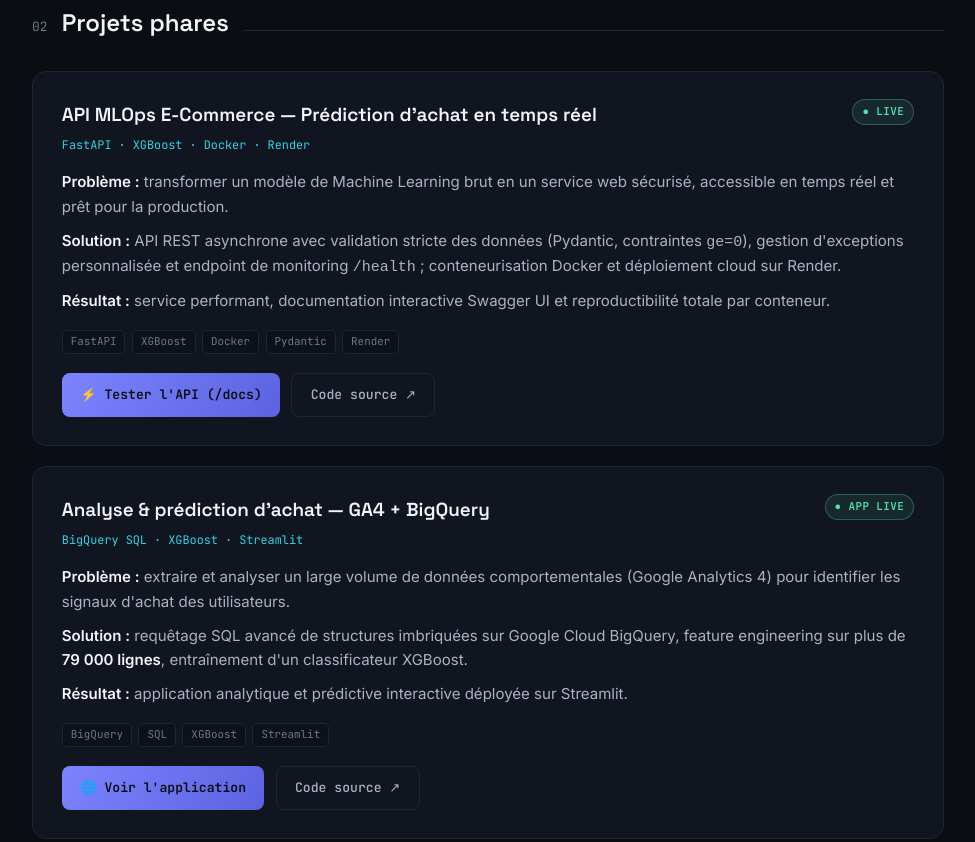
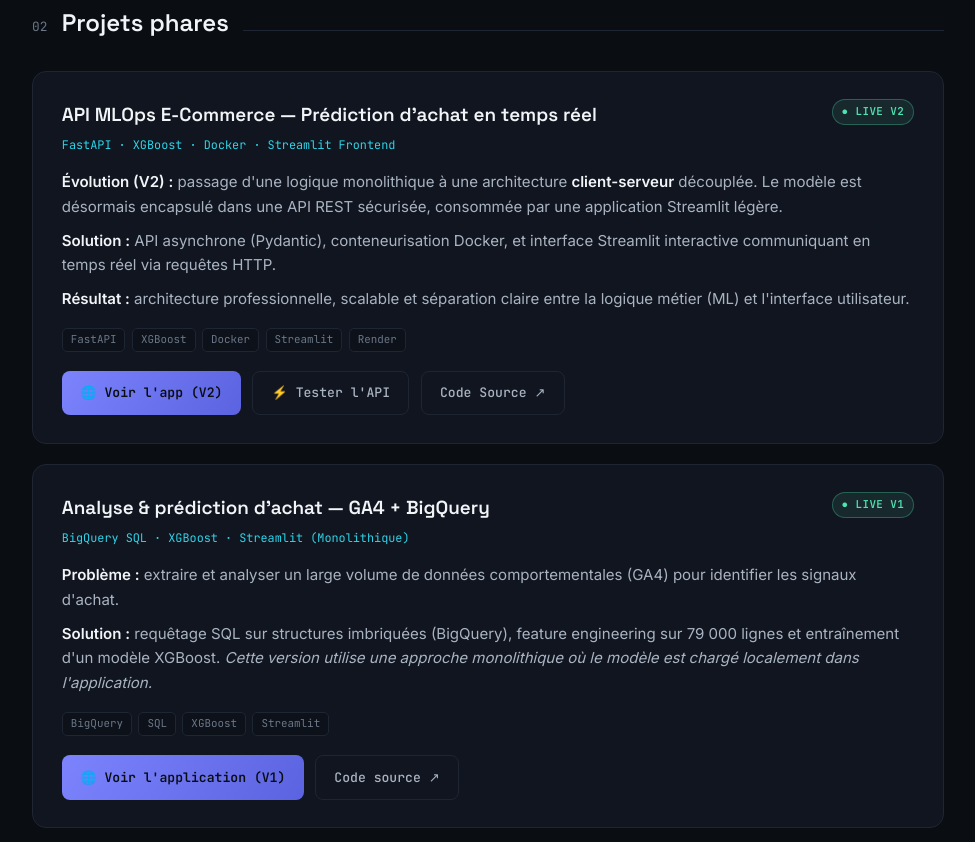
Before and after one commit to lintello-10/Mon-Portfolio, a plain HTML site: page index.html in a window 1280 px wide. Shown: the part 1106-1948 px from the top of the page, without its empty margins (152-1127 px from the left). Drawn offline with Linux system fonts and the light colour scheme.

Commit message:
Revise project descriptions and update links
Updated project details and links for V2 and V1 versions of the applications.

```diff
--- a/index.html
+++ b/index.html
@@ -376,39 +376,39 @@
       <article class="project-card">
         <div class="p-head">
           <h3>API MLOps E-Commerce — Prédiction d'achat en temps réel</h3>
-          <span class="p-status live">● Live</span>
+          <span class="p-status live">● Live V2</span>
         </div>
-        <p class="p-role">FastAPI · XGBoost · Docker · Render</p>
+        <p class="p-role">FastAPI · XGBoost · Docker · Streamlit Frontend</p>
         <div class="p-body">
-          <p><b>Problème :</b> transformer un modèle de Machine Learning brut en un service web sécurisé, accessible en temps réel et prêt pour la production.</p>
-          <p><b>Solution :</b> API REST asynchrone avec validation stricte des données (Pydantic, contraintes <code>ge=0</code>), gestion d'exceptions personnalisée et endpoint de monitoring <code>/health</code> ; conteneurisation Docker et déploiement cloud sur Render.</p>
-          <p><b>Résultat :</b> service performant, documentation interactive Swagger UI et reproductibilité totale par conteneur.</p>
+          <p><b>Évolution (V2) :</b> passage d'une logique monolithique à une architecture <b>client-serveur</b> découplée. Le modèle est désormais encapsulé dans une API REST sécurisée, consommée par une application Streamlit légère.</p>
+          <p><b>Solution :</b> API asynchrone (Pydantic), conteneurisation Docker, et interface Streamlit interactive communiquant en temps réel via requêtes HTTP.</p>
+          <p><b>Résultat :</b> architecture professionnelle, scalable et séparation claire entre la logique métier (ML) et l'interface utilisateur.</p>
         </div>
         <div class="p-stack">
-          <span>FastAPI</span><span>XGBoost</span><span>Docker</span><span>Pydantic</span><span>Render</span>
+          <span>FastAPI</span><span>XGBoost</span><span>Docker</span><span>Streamlit</span><span>Render</span>
         </div>
         <div class="p-links">
-          <a href="https://ecommerce-ml-api-gqub.onrender.com/docs" target="_blank" rel="noopener" class="btn btn-primary">⚡ Tester l'API (/docs)</a>
-          <a href="https://github.com/lintello-10/ecommerce_ml_api" target="_blank" rel="noopener" class="btn btn-ghost">Code source ↗</a>
+          <a href="https://ecommercemlapi-nb2638m2scw3u8ztmtts4q.streamlit.app/" target="_blank" rel="noopener" class="btn btn-primary">🌐 Voir l'app (V2)</a>
+          <a href="https://ecommerce-ml-api-gqub.onrender.com/docs" target="_blank" rel="noopener" class="btn btn-ghost">⚡ Tester l'API</a>
+          <a href="https://github.com/lintello-10/ecommerce_ml_api" target="_blank" rel="noopener" class="btn btn-ghost">Code Source ↗</a>
         </div>
       </article>
 
       <article class="project-card">
         <div class="p-head">
           <h3>Analyse & prédiction d'achat — GA4 + BigQuery</h3>
-          <span class="p-status live">● App live</span>
+          <span class="p-status live">● Live V1</span>
         </div>
-        <p class="p-role">BigQuery SQL · XGBoost · Streamlit</p>
+        <p class="p-role">BigQuery SQL · XGBoost · Streamlit (Monolithique)</p>
         <div class="p-body">
-          <p><b>Problème :</b> extraire et analyser un large volume de données comportementales (Google Analytics 4) pour identifier les signaux d'achat des utilisateurs.</p>
-          <p><b>Solution :</b> requêtage SQL avancé de structures imbriquées sur Google Cloud BigQuery, feature engineering sur plus de <b>79 000 lignes</b>, entraînement d'un classificateur XGBoost.</p>
-          <p><b>Résultat :</b> application analytique et prédictive interactive déployée sur Streamlit.</p>
+          <p><b>Problème :</b> extraire et analyser un large volume de données comportementales (GA4) pour identifier les signaux d'achat.</p>
+          <p><b>Solution :</b> requêtage SQL sur structures imbriquées (BigQuery), feature engineering sur 79 000 lignes et entraînement d'un modèle XGBoost. <i>Cette version utilise une approche monolithique où le modèle est chargé localement dans l'application.</i></p>
         </div>
         <div class="p-stack">
           <span>BigQuery</span><span>SQL</span><span>XGBoost</span><span>Streamlit</span>
         </div>
         <div class="p-links">
-          <a href="https://bqecommerceproject-up6hblseqvj8tggchxdfjt.streamlit.app/" target="_blank" rel="noopener" class="btn btn-primary">🌐 Voir l'application</a>
+          <a href="https://bqecommerceproject-up6hblseqvj8tggchxdfjt.streamlit.app/" target="_blank" rel="noopener" class="btn btn-primary">🌐 Voir l'application (V1)</a>
           <a href="https://github.com/lintello-10/bq_ecommerce_project" target="_blank" rel="noopener" class="btn btn-ghost">Code source ↗</a>
         </div>
       </article>
```
